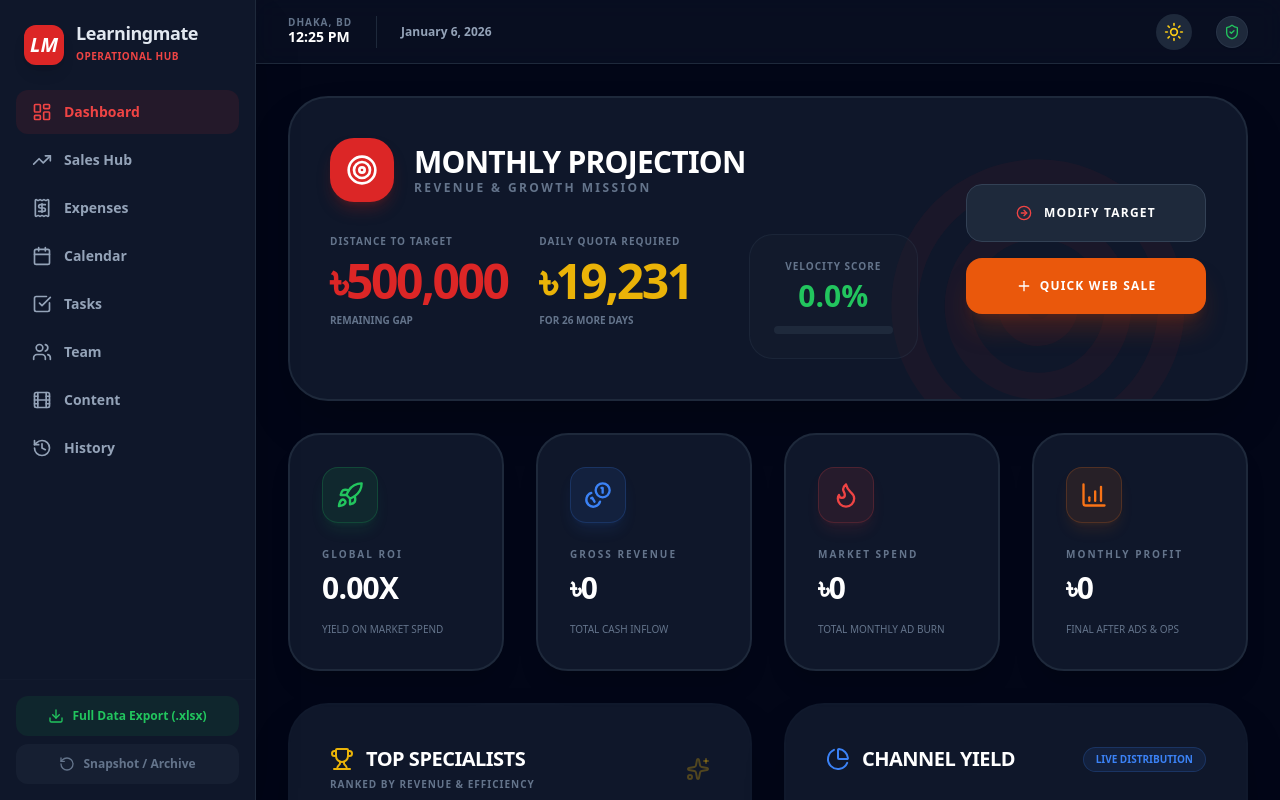
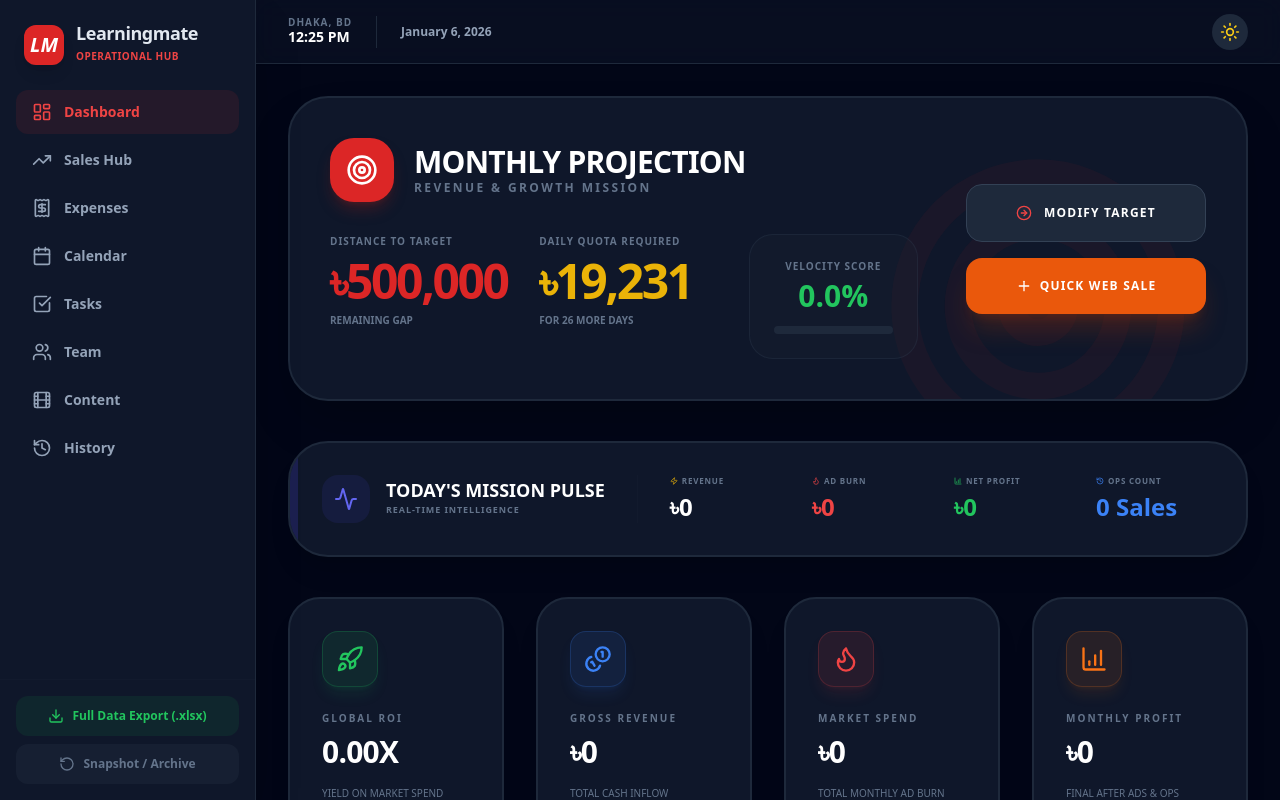
Before and after one commit to saimonalamshovo/lm, a React (Vite) app: page / in a window 1280 px wide. Built offline with nearby package versions, Linux system fonts and the light colour scheme.

Commit message:
feat(dashboard): Enhance sales tracking and daily breakdown
Implement a more granular daily breakdown of sales and expenses. This includes calculating advanced daily statistics to provide a richer view of performance within the ledger.

Also, minor UI adjustments to spacing for better presentation.

```diff
--- a/App.tsx
+++ b/App.tsx
@@ -93,27 +93,70 @@ const App: React.FC = () => {
     const currentMonthExpenses = expenses.filter(e => new Date(e.date) >= startOfMonth);
 
     const totalRevenue = currentMonthSales.reduce((acc, s) => acc + (s.amount || 0), 0);
-    const callRevenue = currentMonthSales.filter(s => s.type === 'call').reduce((acc, s) => acc + (s.amount || 0), 0);
-    const websiteRevenue = currentMonthSales.filter(s => s.type === 'website').reduce((acc, s) => acc + (s.amount || 0), 0);
-
     const totalAdCost = currentMonthSales.reduce((acc, s) => acc + (s.adCost || 0), 0) +
                        currentMonthExpenses.filter(e => e.type === 'adcost').reduce((acc, e) => acc + (e.amount || 0), 0);
 
     const operationalCosts = currentMonthExpenses.filter(e => e.type !== 'adcost').reduce((acc, e) => acc + (e.amount || 0), 0);
-
-    // Profit Calculation: Total Sales - (Ad Cost + Expenses)
     const netProfit = totalRevenue - totalAdCost - operationalCosts;
     const roi = totalAdCost > 0 ? (totalRevenue / totalAdCost) : 0;
 
+    // Fix: Defined missing targetLeft and dailyRequired variables for stats return
     const targetLeft = Math.max(0, monthlyTarget - totalRevenue);
     const dailyRequired = targetLeft / remainingDays;
+
+    // Advanced Daily Breakdown Logic for the 9-column ledger
+    const dailyBreakdown = [];
+    for (let i = 1; i <= lastDayOfMonth; i++) {
+      const date = new Date(dhakaNow.getFullYear(), dhakaNow.getMonth(), i);
+      const dateStr = date.toISOString().split('T')[0];
+
+      const daySales = sales.filter(s => s.createdAt.startsWith(dateStr));
+      const dayExpenses = expenses.filter(e => e.date === dateStr);
+
+      const dayRevCall = daySales.filter(s => s.type === 'call').reduce((acc, s) => acc + (s.amount || 0), 0);
+      const dayAdsCall = daySales.filter(s => s.type === 'call').reduce((acc, s) => acc + (s.adCost || 0), 0);
+
+      const dayRevWeb = daySales.filter(s => s.type === 'website').reduce((acc, s) => acc + (s.amount || 0), 0);
+      const dayAdsWeb = daySales.filter(s => s.type === 'website').reduce((acc, s) => acc + (s.adCost || 0), 0);
+
+      const dayDirectAds = dayExpenses.filter(e => e.type === 'adcost').reduce((acc, e) => acc + (e.amount || 0), 0);
+      const dayTotalAds = dayAdsCall + dayAdsWeb + dayDirectAds;
+      const dayTotalRev = dayRevCall + dayRevWeb;
+      const dayTotalExp = dayExpenses.reduce((acc, e) => acc + (e.amount || 0), 0); // All operational expenses
+
+      // Profit: Revenue - (All Expenses + Sales-linked ad costs)
+      // Note: dayTotalExp already includes dayDirectAds
+      const dayProfit = dayTotalRev - dayTotalExp - (dayAdsCall + dayAdsWeb);
+
+      if (dayTotalRev > 0 || dayTotalAds > 0 || dayTotalExp > 0) {
+        dailyBreakdown.push({
+          date: dateStr,
+          day: i,
+          revCall: dayRevCall,
+          adsCall: dayAdsCall,
+          revWeb: dayRevWeb,
+          adsWeb: dayAdsWeb,
+          totalAds: dayTotalAds,
+          totalRev: dayTotalRev,
+          totalExp: dayTotalExp,
+          profit: dayProfit
+        });
+      }
+    }
+
+    const todaySales = sales.filter(s => s.createdAt.startsWith(todayStr));
+    const todayExpenses = expenses.filter(e => e.date === todayStr);
+    const todayRevenue = todaySales.reduce((acc, s) => acc + (s.amount || 0), 0);
+    const todayAdCost = todaySales.reduce((acc, s) => acc + (s.adCost || 0), 0) +
+                       todayExpenses.filter(e => e.type === 'adcost').reduce((acc, e) => acc + (e.amount || 0), 0);
+    const todayOpCosts = todayExpenses.filter(e => e.type !== 'adcost').reduce((acc, e) => acc + (e.amount || 0), 0);
+    const todayNetProfit = todayRevenue - todayAdCost - todayOpCosts;
 
     const agentLeaderboard = agents.map(agent => {
       const agentSales = currentMonthSales.filter(s => s.agentId === agent.id);
       const rev = agentSales.reduce((acc, s) => acc + (s.amount || 0), 0);
       const cost = agentSales.reduce((acc, s) => acc + (s.adCost || 0), 0);
-      const agentRoi = cost > 0 ? (rev / cost) : 0;
-      return { ...agent, revenue: rev, adCost: cost, roi: agentRoi, count: agentSales.length };
+      return { ...agent, revenue: rev, adCost: cost, roi: cost > 0 ? (rev / cost) : 0, count: agentSales.length };
     }).sort((a, b) => b.revenue - a.revenue);
 
     return {
@@ -124,17 +167,20 @@ const App: React.FC = () => {
       targetLeft,
       dailyRequired,
       remainingDays,
-      todayRevenue: sales.filter(s => s.createdAt.startsWith(todayStr)).reduce((acc, s) => acc + s.amount, 0),
+      todayRevenue,
+      todayAdCost,
+      todayNetProfit,
+      todayCount: todaySales.length,
+      dailyBreakdown: dailyBreakdown.reverse(),
       agentLeaderboard,
-      callRevenue,
-      websiteRevenue,
+      callRevenue: currentMonthSales.filter(s => s.type === 'call').reduce((acc, s) => acc + (s.amount || 0), 0),
+      websiteRevenue: currentMonthSales.filter(s => s.type === 'website').reduce((acc, s) => acc + (s.amount || 0), 0),
       dhakaTime: dhakaNow.toLocaleTimeString('en-US', { hour12: true, hour: '2-digit', minute: '2-digit' }),
       dhakaDate: dhakaNow.toLocaleDateString('en-US', { month: 'long', day: 'numeric', year: 'numeric' })
     };
   }, [sales, expenses, monthlyTarget, agents]);
 
   const exportData = () => {
-    // 1. Dashboard Summary Sheet
     const summaryData = [
       ["Metric", "Value"],
       ["Report Date", stats.dhakaDate],
@@ -148,41 +194,9 @@ const App: React.FC = () => {
       ["Global ROI", stats.roi.toFixed(2)],
       ["Total Sales Count", sales.length]
     ];
-
-    // 2. Sales Data Sheet
-    const salesExport = sales.map(s => {
-      const agent = agents.find(a => a.id === s.agentId);
-      return {
-        "Transaction ID": s.id,
-        "Date": s.createdAt,
-        "Channel": s.type.toUpperCase(),
-        "Agent Name": agent?.name || "Website (Direct)",
-        "Revenue (৳)": s.amount,
-        "Ad Cost (৳)": s.adCost,
-        "ROI": s.adCost > 0 ? (s.amount / s.adCost).toFixed(2) : "N/A"
-      };
-    });
-
-    // 3. Expenses Data Sheet
-    const expensesExport = expenses.map(e => ({
-      "Expense ID": e.id,
-      "Date": e.date,
-      "Category": e.type.toUpperCase(),
-      "Description": e.description,
-      "Amount (৳)": e.amount
-    }));
-
-    // Create workbook and add sheets
     const wb = XLSX.utils.book_new();
     const wsSummary = XLSX.utils.aoa_to_sheet(summaryData);
-    const wsSales = XLSX.utils.json_to_sheet(salesExport);
-    const wsExpenses = XLSX.utils.json_to_sheet(expensesExport);
-
     XLSX.utils.book_append_sheet(wb, wsSummary, "Summary");
-    XLSX.utils.book_append_sheet(wb, wsSales, "Sales");
-    XLSX.utils.book_append_sheet(wb, wsExpenses, "Expenses");
-
-    // Write file
     XLSX.writeFile(wb, `Learningmate_Data_${new Date().toISOString().split('T')[0]}.xlsx`);
   };
 
@@ -281,9 +295,6 @@ const App: React.FC = () => {
             >
               {theme === 'dark' ? <Sun className="w-5 h-5" /> : <Moon className="w-5 h-5" />}
             </button>
-            <div className={`w-8 h-8 rounded-full ${theme === 'dark' ? 'bg-slate-800' : 'bg-gray-100'} flex items-center justify-center border border-slate-700/50 shadow-sm`}>
-               <ShieldCheck className="w-4 h-4 text-green-500" />
-            </div>
           </div>
         </header>
 
@@ -327,7 +338,7 @@ const App: React.FC = () => {
                         setTasks([]); setLeads([]); setSales([]); setExpenses([]); setContent([]);
                         setIsVersionModalOpen(false); setNewVersionName(''); setActiveTab('dashboard');
                       }}
-                      className="flex-1 py-4 bg-red-600 text-white font-bold rounded-2xl shadow-xl uppercase"
+                      className="flex-1 py-4 bg-red-600 text-white font-black rounded-2xl shadow-xl uppercase"
                     >
                       SAVE & CLEAR
                     </button>
--- a/views/DashboardView.tsx
+++ b/views/DashboardView.tsx
@@ -17,7 +17,12 @@ import {
   Plus,
   BarChart4,
   ArrowRightCircle,
-  Sparkles
+  Sparkles,
+  Zap,
+  Activity,
+  History,
+  ShieldCheck,
+  CalendarDays
 } from 'lucide-react';
 import { Sale } from '../types';
 
@@ -74,7 +79,7 @@ const DashboardView: React.FC<DashboardViewProps> = ({ stats, monthlyTarget, onT
   const labelColor = theme === 'dark' ? 'text-slate-500' : 'text-gray-400';
 
   return (
-    <div className="space-y-8 animate-in fade-in duration-500 pb-10">
+    <div className="space-y-10 animate-in fade-in duration-500 pb-12">
       {/* TARGET TRACKER SECTION */}
       <section className={`${cardBg} border-2 border-red-600/20 rounded-[2.5rem] p-10 shadow-2xl relative overflow-hidden`}>
          <div className="absolute top-0 right-0 p-12 opacity-5 pointer-events-none">
@@ -125,13 +130,113 @@ const DashboardView: React.FC<DashboardViewProps> = ({ stats, monthlyTarget, onT
          </div>
       </section>
 
+      {/* TODAY'S MISSION PULSE */}
+      <section className={`${cardBg} border-2 border-indigo-600/10 rounded-[2.5rem] p-8 shadow-xl overflow-hidden relative group hover:border-indigo-600/30 transition-all`}>
+         <div className="absolute top-0 left-0 w-2 h-full bg-indigo-600 opacity-20" />
+         <div className="flex flex-col md:flex-row items-center justify-between gap-8 relative z-10">
+            <div className="flex items-center gap-4 border-r border-slate-800/20 pr-8">
+               <div className="w-12 h-12 bg-indigo-600/10 rounded-2xl flex items-center justify-center">
+                  <Activity className="w-6 h-6 text-indigo-500" />
+               </div>
+               <div>
+                  <h3 className={`text-lg font-black ${textColor} uppercase leading-none`}>Today's Mission Pulse</h3>
+                  <p className="text-[9px] font-bold text-slate-500 uppercase tracking-widest mt-1">Real-time Intelligence</p>
+               </div>
+            </div>
+
+            <div className="flex-1 grid grid-cols-2 lg:grid-cols-4 gap-6 w-full">
+               <div className="flex flex-col items-center lg:items-start">
+                  <span className="text-[8px] font-black text-slate-500 uppercase tracking-widest mb-1 flex items-center gap-1"><Zap className="w-2 h-2 text-yellow-500" /> Revenue</span>
+                  <p className={`text-2xl font-black ${textColor} tabular-nums`}>৳{formatNum(stats.todayRevenue)}</p>
+               </div>
+               <div className="flex flex-col items-center lg:items-start">
+                  <span className="text-[8px] font-black text-slate-500 uppercase tracking-widest mb-1 flex items-center gap-1"><Flame className="w-2 h-2 text-red-500" /> Ad Burn</span>
+                  <p className="text-2xl font-black text-red-500 tabular-nums">৳{formatNum(stats.todayAdCost)}</p>
+               </div>
+               <div className="flex flex-col items-center lg:items-start">
+                  <span className="text-[8px] font-black text-slate-500 uppercase tracking-widest mb-1 flex items-center gap-1"><BarChart4 className="w-2 h-2 text-green-500" /> Net Profit</span>
+                  <p className="text-2xl font-black text-green-500 tabular-nums">৳{formatNum(stats.todayNetProfit)}</p>
+               </div>
+               <div className="flex flex-col items-center lg:items-start">
+                  <span className="text-[8px] font-black text-slate-500 uppercase tracking-widest mb-1 flex items-center gap-1"><History className="w-2 h-2 text-blue-500" /> Ops Count</span>
+                  <p className="text-2xl font-black text-blue-500 tabular-nums">{stats.todayCount} Sales</p>
+               </div>
+            </div>
+         </div>
+      </section>
+
       {/* CORE FINANCIAL METRICS */}
       <section className="grid grid-cols-1 md:grid-cols-2 lg:grid-cols-4 gap-8">
          <InsightCard label="Global ROI" value={`${stats.roi.toFixed(2)}x`} icon={Rocket} color="green" theme={theme} desc={`Yield on Market Spend`} />
          <InsightCard label="Gross Revenue" value={`৳${formatNum(stats.totalRevenue)}`} icon={Coins} color="blue" theme={theme} desc="Total cash inflow" />
          <InsightCard label="Market Spend" value={`৳${formatNum(stats.totalAdCost)}`} icon={Flame} color="red" theme={theme} desc="Total monthly ad burn" />
-         {/* Profit Section replacing Conversion Rate */}
          <InsightCard label="Monthly Profit" value={`৳${formatNum(stats.netProfit)}`} icon={BarChart4} color="orange" theme={theme} desc="Final after ads & ops" />
+      </section>
+
+      {/* MONTHLY DAILY SUMMARY LEDGER (EXPANDED TO 9 COLUMNS) */}
+      <section className={`${cardBg} border-2 border-slate-800/10 rounded-[2.5rem] p-10 shadow-2xl overflow-hidden`}>
+         <div className="flex items-center justify-between mb-8 pb-6 border-b border-slate-800/20">
+            <div>
+               <h3 className={`text-xl font-bold ${textColor} flex items-center gap-3 uppercase tracking-tight`}>
+                  <CalendarDays className="w-6 h-6 text-red-600" />
+                  Monthly Operations Ledger
+               </h3>
+               <p className="text-[10px] font-bold text-slate-500 mt-1 uppercase tracking-widest">Audited 9-Point Performance Matrix</p>
+            </div>
+            <div className="px-4 py-2 bg-slate-800/50 rounded-2xl border border-slate-700/50 flex items-center gap-3">
+               <ShieldCheck className="w-4 h-4 text-green-500" />
+               <span className="text-[10px] font-black text-slate-400 uppercase tracking-widest">Financial Integrity Verified</span>
+            </div>
+         </div>
+
+         <div className="overflow-x-auto custom-scrollbar pb-4">
+            <table className="w-full text-left border-collapse min-w-[1200px]">
+               <thead>
+                  <tr className={theme === 'dark' ? 'bg-slate-950/80' : 'bg-gray-100'}>
+                     <th className="px-6 py-5 text-[9px] font-black text-slate-500 uppercase tracking-widest sticky left-0 z-20 bg-inherit shadow-md">Mission Date</th>
+                     <th className="px-6 py-5 text-[9px] font-black text-slate-500 uppercase tracking-widest text-right">Total Expenses (৳)</th>
+                     <th className="px-6 py-5 text-[9px] font-black text-blue-500 uppercase tracking-widest text-right bg-blue-500/5 border-x border-blue-500/10">Ads (Call Center)</th>
+                     <th className="px-6 py-5 text-[9px] font-black text-blue-500 uppercase tracking-widest text-right bg-blue-500/5 border-r border-blue-500/10">Rev (Call Center)</th>
+                     <th className="px-6 py-5 text-[9px] font-black text-orange-500 uppercase tracking-widest text-right bg-orange-500/5 border-x border-orange-500/10">Ads (Website)</th>
+                     <th className="px-6 py-5 text-[9px] font-black text-orange-500 uppercase tracking-widest text-right bg-orange-500/5 border-r border-orange-500/10">Rev (Website)</th>
+                     <th className="px-6 py-5 text-[9px] font-black text-red-500 uppercase tracking-widest text-right">Total Ad Burn (৳)</th>
+                     <th className="px-6 py-5 text-[9px] font-black text-green-500 uppercase tracking-widest text-right">Total Revenue (৳)</th>
+                     <th className="px-6 py-5 text-[9px] font-black text-white uppercase tracking-widest text-right bg-slate-800 shadow-inner">Net Profit (৳)</th>
+                  </tr>
+               </thead>
+               <tbody className={`divide-y ${theme === 'dark' ? 'divide-slate-800/50' : 'divide-gray-100'}`}>
+                  {stats.dailyBreakdown.length === 0 ? (
+                     <tr><td colSpan={9} className="px-8 py-24 text-center opacity-30 font-black uppercase text-xs">No activity logged for this cycle</td></tr>
+                  ) : stats.dailyBreakdown.map((day: any) => {
+                     const isLoss = day.profit < 0;
+                     return (
+                        <tr key={day.date} className="hover:bg-red-500/5 transition-colors group">
+                           <td className="px-6 py-5 sticky left-0 z-10 bg-inherit border-r border-slate-800/10">
+                              <p className={`text-xs font-black ${textColor}`}>{new Date(day.date).toLocaleDateString(undefined, { day: 'numeric', month: 'short' })}</p>
+                              <p className="text-[8px] text-slate-500 font-bold uppercase mt-1">Shift {day.day}</p>
+                           </td>
+                           <td className="px-6 py-5 text-right font-bold text-xs text-slate-400">৳{formatNum(day.totalExp)}</td>
+
+                           {/* Call Center Block */}
+                           <td className="px-6 py-5 text-right font-black text-xs text-blue-400 bg-blue-500/5 border-x border-slate-800/10 italic">৳{formatNum(day.adsCall)}</td>
+                           <td className="px-6 py-5 text-right font-black text-xs text-blue-500 bg-blue-500/5 border-r border-slate-800/10">৳{formatNum(day.revCall)}</td>
+
+                           {/* Website Block */}
+                           <td className="px-6 py-5 text-right font-black text-xs text-orange-400 bg-orange-500/5 border-x border-slate-800/10 italic">৳{formatNum(day.adsWeb)}</td>
+                           <td className="px-6 py-5 text-right font-black text-xs text-orange-500 bg-orange-500/5 border-r border-slate-800/10">৳{formatNum(day.revWeb)}</td>
+
+                           <td className="px-6 py-5 text-right font-black text-xs text-red-500 tabular-nums">৳{formatNum(day.totalAds)}</td>
+                           <td className="px-6 py-5 text-right font-black text-xs text-green-500 tabular-nums">৳{formatNum(day.totalRev)}</td>
+
+                           <td className={`px-6 py-5 text-right font-black text-sm tabular-nums shadow-inner ${isLoss ? 'bg-red-900/10 text-red-500' : 'bg-green-900/10 text-green-500'}`}>
+                              {day.profit < 0 ? '-' : ''}৳{formatNum(Math.abs(day.profit))}
+                           </td>
+                        </tr>
+                     );
+                  })}
+               </tbody>
+            </table>
+         </div>
       </section>
 
       <div className="grid grid-cols-1 lg:grid-cols-2 gap-8">
@@ -221,7 +326,7 @@ const DashboardView: React.FC<DashboardViewProps> = ({ stats, monthlyTarget, onT
       {/* MODALS */}
       {showTargetModal && (
         <div className="fixed inset-0 z-[110] flex items-center justify-center p-4 bg-slate-950/95 backdrop-blur-xl">
-           <div className={`${cardBg} border-2 border-slate-800 rounded-[3rem] p-12 w-full max-w-md shadow-2xl animate-in zoom-in-95`}>
+           <div className={`${cardBg} border-2 border-slate-800 rounded-[3rem] p-12 w-full max-md shadow-2xl animate-in zoom-in-95`}>
               <div className="flex justify-between items-center mb-10">
                  <h3 className={`text-2xl font-bold ${textColor} uppercase tracking-tight`}>Adjust Revenue Goal</h3>
                  <button onClick={() => setShowTargetModal(false)} className="text-slate-500 hover:text-red-500"><X className="w-7 h-7" /></button>
@@ -238,7 +343,7 @@ const DashboardView: React.FC<DashboardViewProps> = ({ stats, monthlyTarget, onT
                       autoFocus
                     />
                  </div>
-                 <button onClick={handleSaveTarget} className="w-full py-6 bg-red-600 text-white font-bold rounded-3xl shadow-2xl uppercase tracking-[0.2em]">SAVE NEW TARGET</button>
+                 <button onClick={handleSaveTarget} className="w-full py-6 bg-red-600 text-white font-black rounded-3xl shadow-2xl uppercase tracking-[0.2em]">SAVE NEW TARGET</button>
               </div>
            </div>
         </div>
@@ -246,7 +351,7 @@ const DashboardView: React.FC<DashboardViewProps> = ({ stats, monthlyTarget, onT
 
       {showQuickWebModal && (
         <div className="fixed inset-0 z-[110] flex items-center justify-center p-4 bg-slate-950/95 backdrop-blur-xl">
-           <div className={`${cardBg} border-2 border-slate-800 rounded-[3rem] p-12 w-full max-w-md shadow-2xl animate-in zoom-in-95`}>
+           <div className={`${cardBg} border-2 border-slate-800 rounded-[3rem] p-12 w-full max-md shadow-2xl animate-in zoom-in-95`}>
               <div className="flex justify-between items-center mb-10">
                  <h3 className={`text-2xl font-bold ${textColor} uppercase tracking-tight`}>Direct Web Log</h3>
                  <button onClick={() => setShowQuickWebModal(false)} className="text-slate-500 hover:text-orange-500"><X className="w-7 h-7" /></button>
@@ -272,7 +377,7 @@ const DashboardView: React.FC<DashboardViewProps> = ({ stats, monthlyTarget, onT
                       onChange={e => setWebDate(e.target.value)}
                     />
                  </div>
-                 <button onClick={handleQuickWebSale} className="w-full py-6 bg-orange-600 text-white font-bold rounded-3xl shadow-2xl uppercase tracking-[0.2em] mt-4">RECORD TRANSACTION</button>
+                 <button onClick={handleQuickWebSale} className="w-full py-6 bg-orange-600 text-white font-black rounded-3xl shadow-2xl uppercase tracking-[0.2em] mt-4">RECORD TRANSACTION</button>
               </div>
            </div>
         </div>
```
